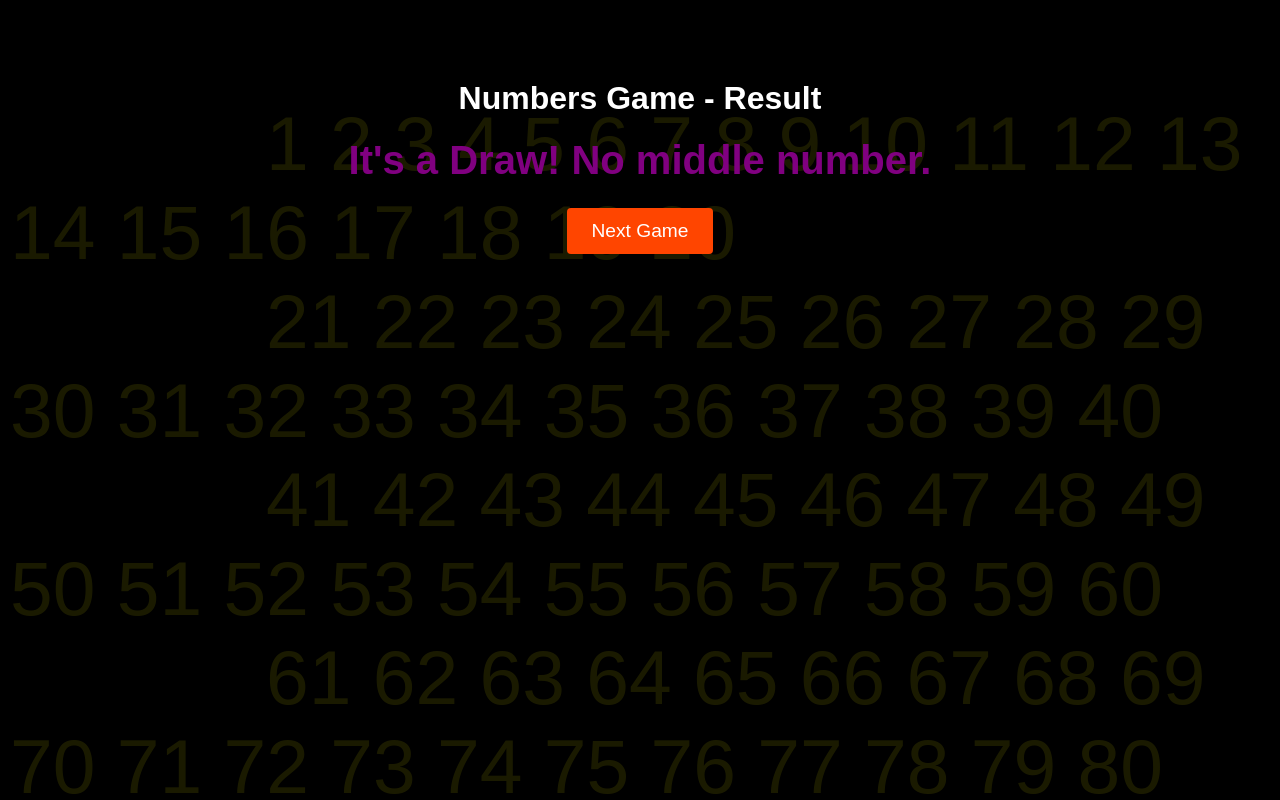
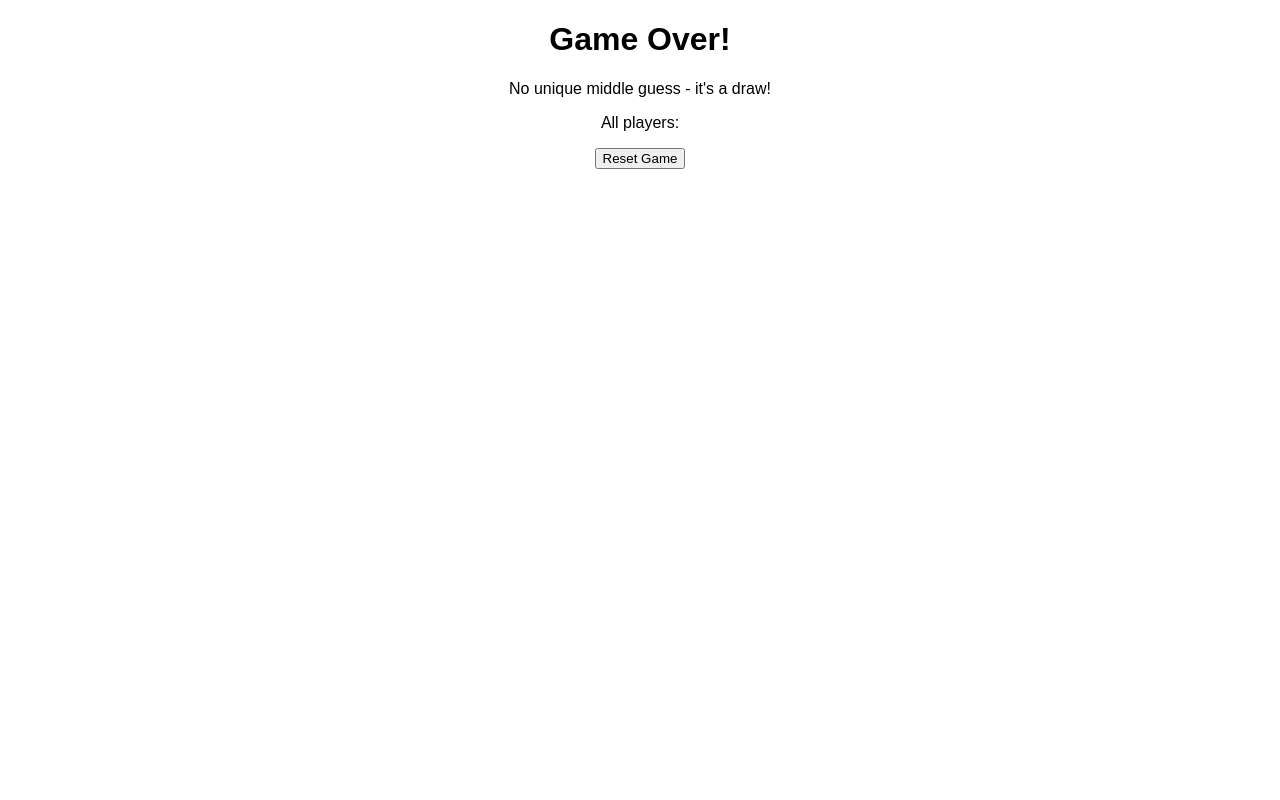
Before and after one commit to mclerke64/skaiciuzaidimas, a Flask app: page /result in a window 1280 px wide. Run offline with Flask 3, Linux system fonts and the light colour scheme; some libraries are stand-ins or nearby versions.

Commit message:
Update result.html

```diff
--- a/templates/result.html
+++ b/templates/result.html
@@ -1,107 +1,38 @@
 <!DOCTYPE html>
 <html>
 <head>
-    <title>Numbers Game - Result</title>
+    <title>Numbers Game Result</title>
     <style>
-        body {
-            background: black;
-            color: white;
-            margin: 0;
-            padding: 0;
-            overflow: hidden;
-            font-family: Arial, sans-serif;
-        }
-        .background-numbers {
-            position: fixed;
-            top: 0;
-            left: 0;
-            width: 100vw;
-            height: 100vh;
-            z-index: 0;
-            opacity: 0.1;
-            font-size: 6vw;
-            color: yellow;
-            display: flex;
-            flex-wrap: wrap;
-            align-items: center;
-            justify-content: center;
-            padding: 10px;
-            box-sizing: border-box;
-        }
-        .background-numbers span {
-            white-space: pre-wrap;
-        }
-        .content {
-            position: relative;
-            z-index: 1;
-            text-align: center;
-            margin-top: 10vh;
-        }
-        h2 {
-            margin-top: 30px;
-        }
-        ul {
-            list-style: none;
-            padding: 0;
-        }
-        li {
-            margin: 5px 0;
-        }
-        .winner-text {
-            font-size: 2.5em;
-            color: purple;
-            font-weight: bold;
-            margin-bottom: 10px;
-        }
-        .next-game-button {
-            padding: 12px 24px;
-            font-size: 1.2em;
-            background-color: #ff4500;
-            color: white;
-            border: none;
-            border-radius: 4px;
-            cursor: pointer;
-            margin-top: 15px;
-        }
-        .next-game-button:hover {
-            background-color: #e03e00;
-        }
+        body { font-family: Arial, sans-serif; text-align: center; margin: 20px; }
     </style>
+    <script src="https://cdn.socket.io/4.7.5/socket.io.min.js"></script>
+    <script>
+        const socket = io();
+        socket.on('game_reset', () => {
+            location.reload();
+        });
+    </script>
 </head>
 <body>
-    <div class="background-numbers">
-        <span>
-            1 2 3 4 5 6 7 8 9 10 11 12 13 14 15 16 17 18 19 20
-            21 22 23 24 25 26 27 28 29 30 31 32 33 34 35 36 37 38 39 40
-            41 42 43 44 45 46 47 48 49 50 51 52 53 54 55 56 57 58 59 60
-            61 62 63 64 65 66 67 68 69 70 71 72 73 74 75 76 77 78 79 80
-            81 82 83 84 85 86 87 88 89 90 91 92 93 94 95 96 97 98 99 100
-        </span>
-    </div>
-    <div class="content">
-        <h1>Numbers Game - Result</h1>
-        {% if winners and winners|length == 1 %}
-            <div class="winner-text">Winner is {{ winners[0]['name'] }}!</div>
-            <p>Winning guess: {{ winners[0]['guess'] }}</p>
-        {% elif winners and winners|length > 1 %}
-            <div class="winner-text">It's a Draw! Winners: {{ winners|map(attribute='name')|join(', ') }}</div>
-            <p>Winning guess: {{ winners[0]['guess'] }}</p>
+    <h1>Game Over!</h1>
+    {% if winners %}
+        <h2>Winners:</h2>
+        <ul>
+            {% for winner in winners %}
+                <li>{{ winner.name }} (guessed {{ winner.guess }})</li>
+            {% endfor %}
+        </ul>
     {% else %}
-            <div class="winner-text">It's a Draw! No middle number.</div>
+        <p>No unique middle guess - it's a draw!</p>
     {% endif %}
-
-        {% if players %}
-            <h2>Joined Players</h2>
+    <p>All players:</p>
     <ul>
         {% for player in players %}
-                    <li>{{ player['name'] }} guessed {{ player['guess'] }}</li>
+            <li>{{ player.name }} (guessed {{ player.guess }})</li>
         {% endfor %}
     </ul>
-        {% endif %}
-
     <form method="POST" action="/reset">
-            <button class="next-game-button" type="submit">Next Game</button>
+        <button type="submit">Reset Game</button>
     </form>
-    </div>
 </body>
 </html>
```
Lines whose indentation alone changed are shown as unchanged.
